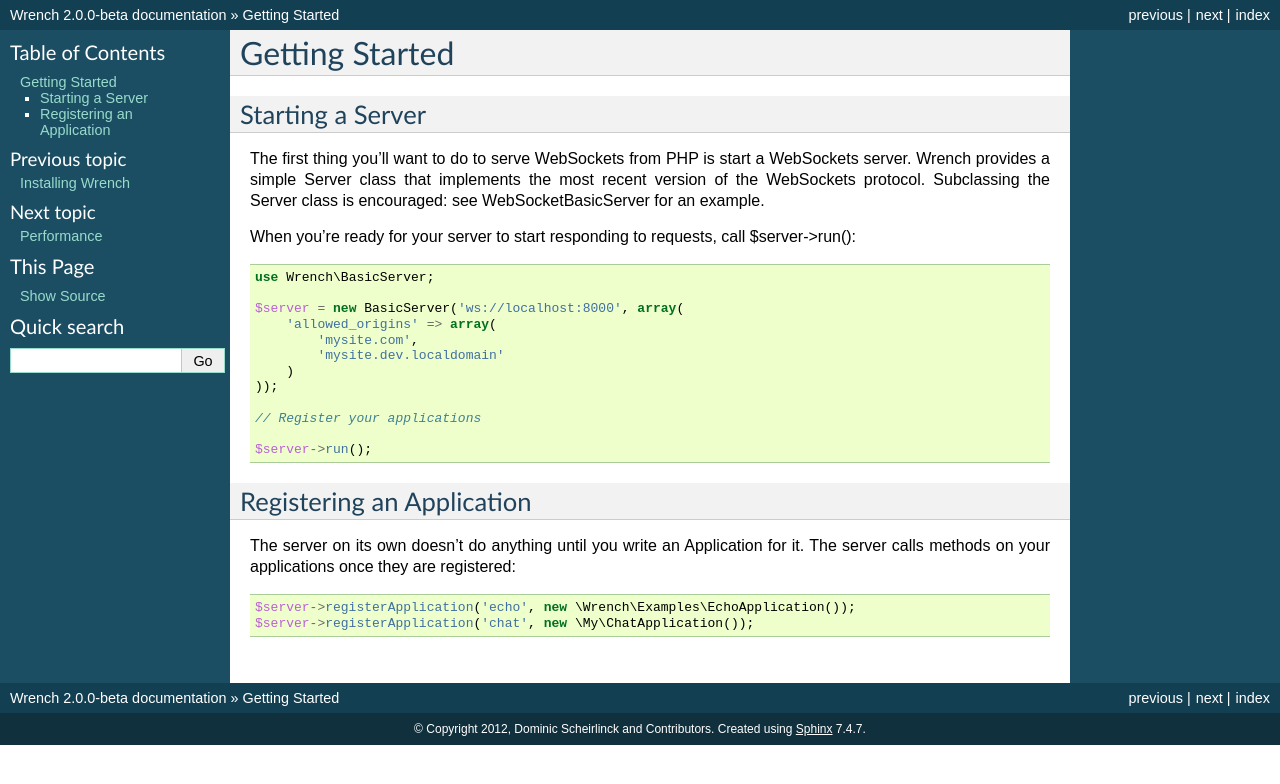
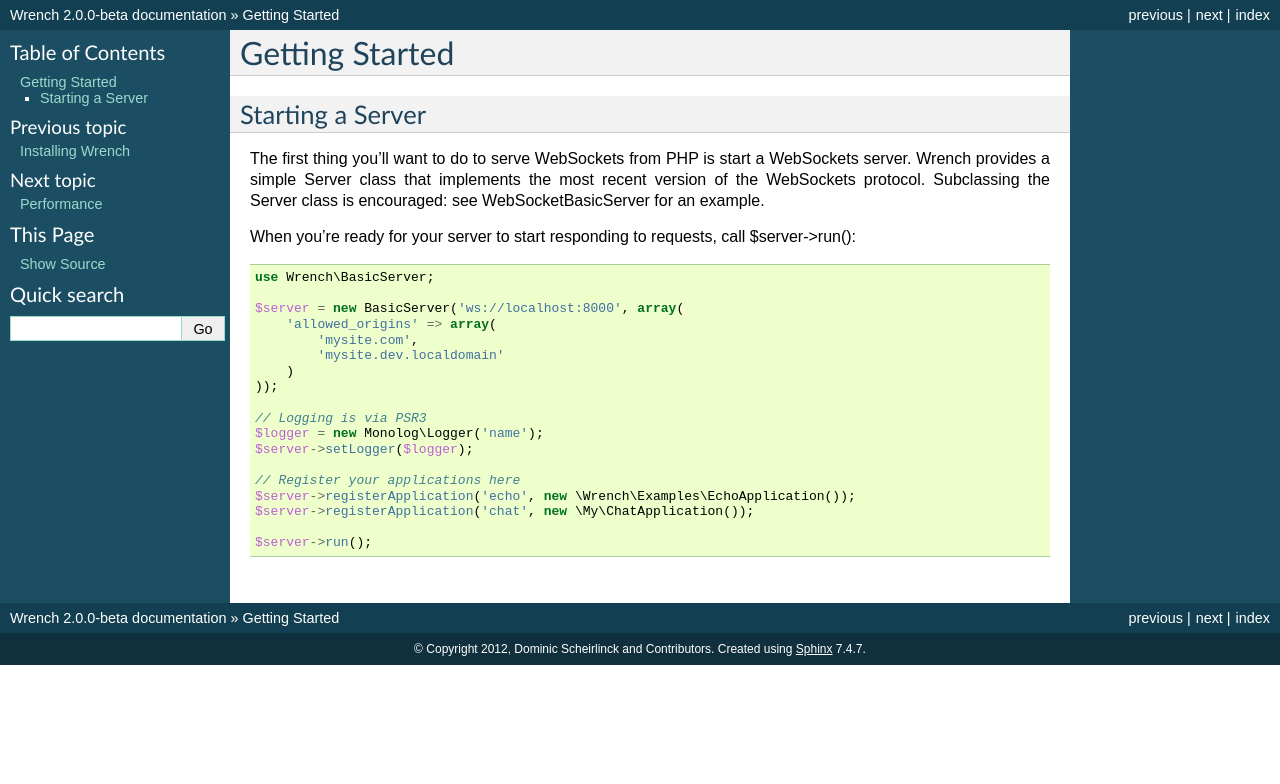
Before and after one commit to varspool/Wrench, a Sphinx documentation site: the page built from doc/source/getting-started.rst, in a window 1280 px wide. Shown: the top 784 px of the page. Built offline with Sphinx 7.4.7, drawn with Linux system fonts in a browser that asks for light colours.

Commit message:
Show logging

```diff
--- a/doc/source/getting-started.rst
+++ b/doc/source/getting-started.rst
@@ -25,16 +25,12 @@
         )
     ));
 
-    // Register your applications
+    // Logging is via PSR3
+    $logger = new Monolog\Logger('name');
+    $server->setLogger($logger);
+
+    // Register your applications here
+    $server->registerApplication('echo', new \Wrench\Examples\EchoApplication());
+    $server->registerApplication('chat', new \My\ChatApplication());
 
     $server->run();
-
---------------------------
-Registering an Application
---------------------------
-
-The server on its own doesn't do anything until you write an Application for
-it. The server calls methods on your applications once they are registered::
-
-    $server->registerApplication('echo', new \Wrench\Examples\EchoApplication());
-    $server->registerApplication('chat', new \My\ChatApplication());
```
